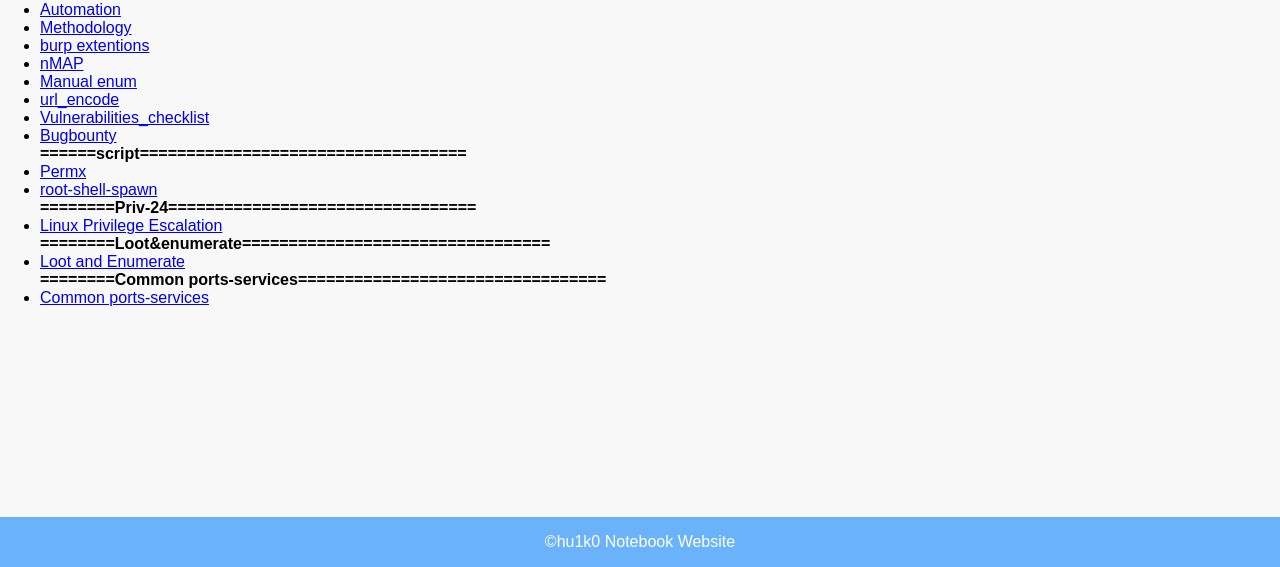
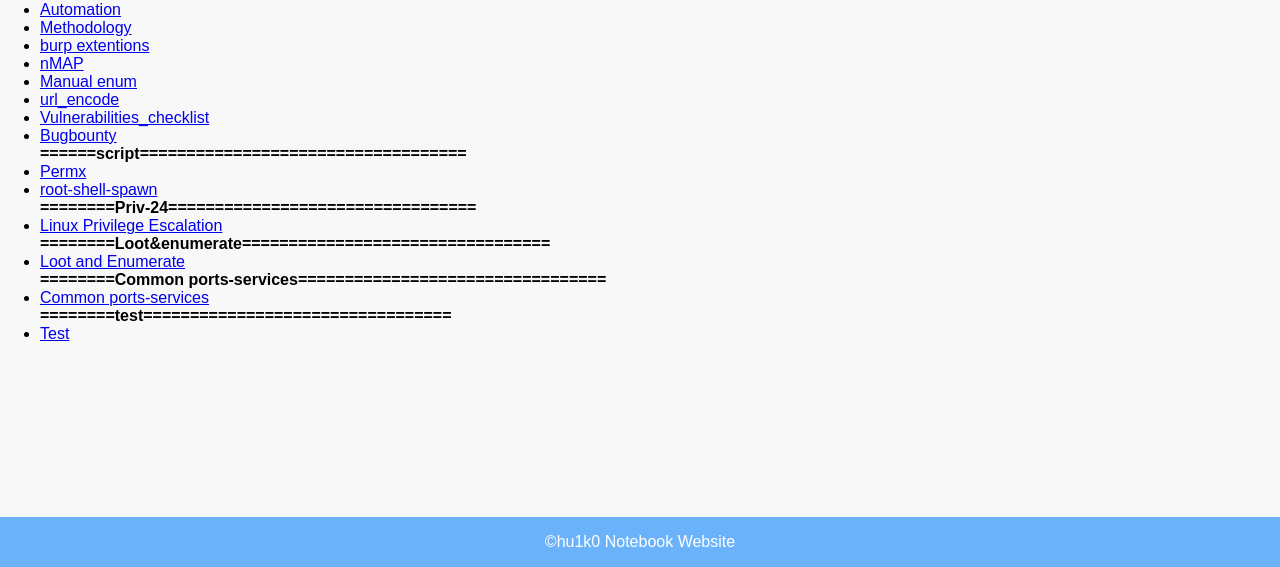
Before and after one commit to hu1k00/Notebook, a plain HTML site: page Note/note.html in a window 1280 px wide. Shown: the part 233-800 px from the top of the page. Drawn offline with Linux system fonts and the light colour scheme; files whose address does not match are found by name.

Commit message:
Update note.html

```diff
--- a/Note/note.html
+++ b/Note/note.html
@@ -37,6 +37,8 @@
         <li><a href="loot-enum.html">Loot and Enumerate</a></li>
         <b>========Common ports-services=================================</b>
         <li><a href="Common ports-services.html">Common ports-services</a></li>
+        <b>========test=================================</b>
+        <li><a href="test.md">Test</a></li>
 
 
 
```
